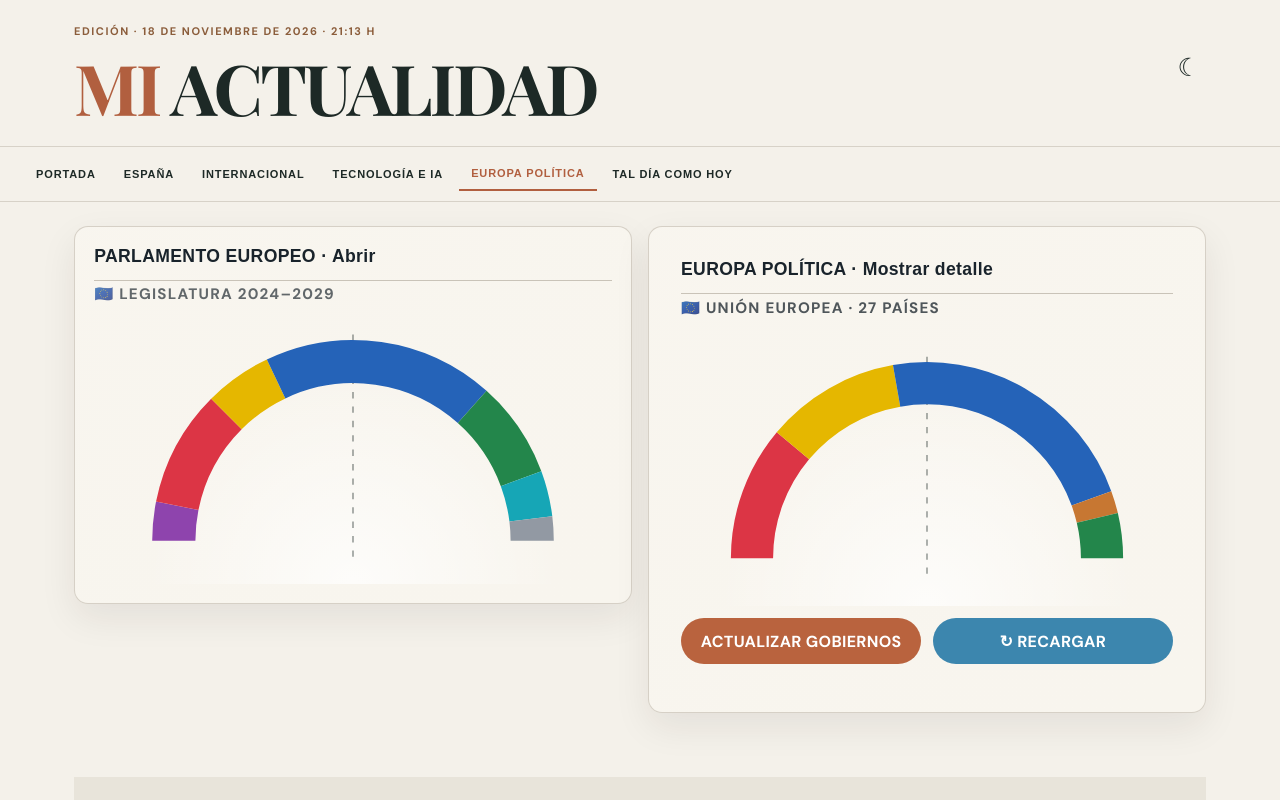
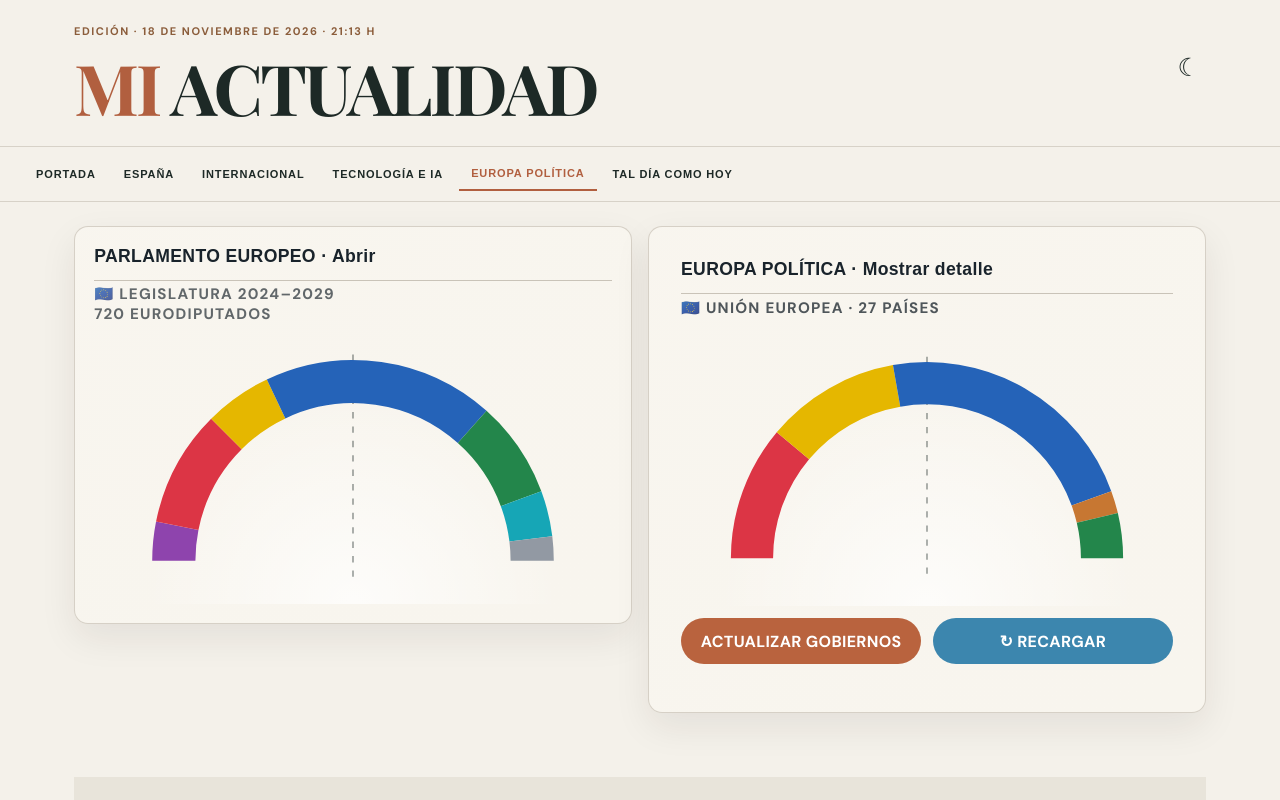
Before and after one commit to jalfpozuelo-alt/mi-actualidad, a React (Vite) app: page / in a window 1280 px wide. Both pictures are taken after a click on the button "EUROPA POLÍTICA". Shown: the top 800 px of the page. Built offline with nearby package versions, Linux system fonts and the light colour scheme.

Commit message:
ui: show Parliament term and total seats

```diff
--- a/src/ParlamentoEuropeo.tsx
+++ b/src/ParlamentoEuropeo.tsx
@@ -15,7 +15,7 @@ export default function ParlamentoEuropeo(){
  const total=719;const visible=groups.filter(g=>g.seats);let offset=0;
  return <section className="euParliament" aria-label="Composición del Parlamento Europeo">
   <button className="euTitle" onClick={()=>{setSelected(null);setOpen(!open)}}>PARLAMENTO EUROPEO · {open?'Cerrar':'Abrir'}</button>
-  <p className="euSubhead">🇪🇺 Legislatura 2024–2029</p>
+  <p className="euSubhead">🇪🇺 Legislatura 2024–2029<br/>720 eurodiputados</p>
   <svg viewBox="0 0 300 165" role="img" aria-label="Composición del Parlamento Europeo por grupos políticos"><line x1="150" y1="9" x2="150" y2="148" stroke="currentColor" strokeDasharray="4 5" opacity=".45"/>{visible.map(g=>{const start=offset/total*180;offset+=g.seats;const end=offset/total*180;const p=(d:number)=>({x:150-112*Math.cos(d*Math.PI/180),y:138-112*Math.sin(d*Math.PI/180)});const a=p(start),b=p(end);return <path key={g.key} d={`M ${a.x} ${a.y} A 112 112 0 0 1 ${b.x} ${b.y}`} stroke={g.color} strokeWidth="27" fill="none" onClick={()=>setSelected(g.key)}><title>{g.label}: {g.seats}</title></path>})}</svg>
   {open&&<div className="euTotals">{groups.filter(g=>g.seats).map(g=><button key={g.key} className="euTotal" onClick={()=>setSelected(g.key)}><i style={{background:g.color}}/>{g.short}</button>)}</div>}
   {selected&&(()=>{const g=groups.find(x=>x.key===selected)!;return <div className="euModal" role="dialog"><h3>{g.label}</h3><p><strong>{g.seats}</strong> eurodiputados · {g.short}</p><p>Países con representación: {g.countries.length?g.countries.join(', '):'ninguno en esta categoría actualmente'}.</p></div>})()}
```
